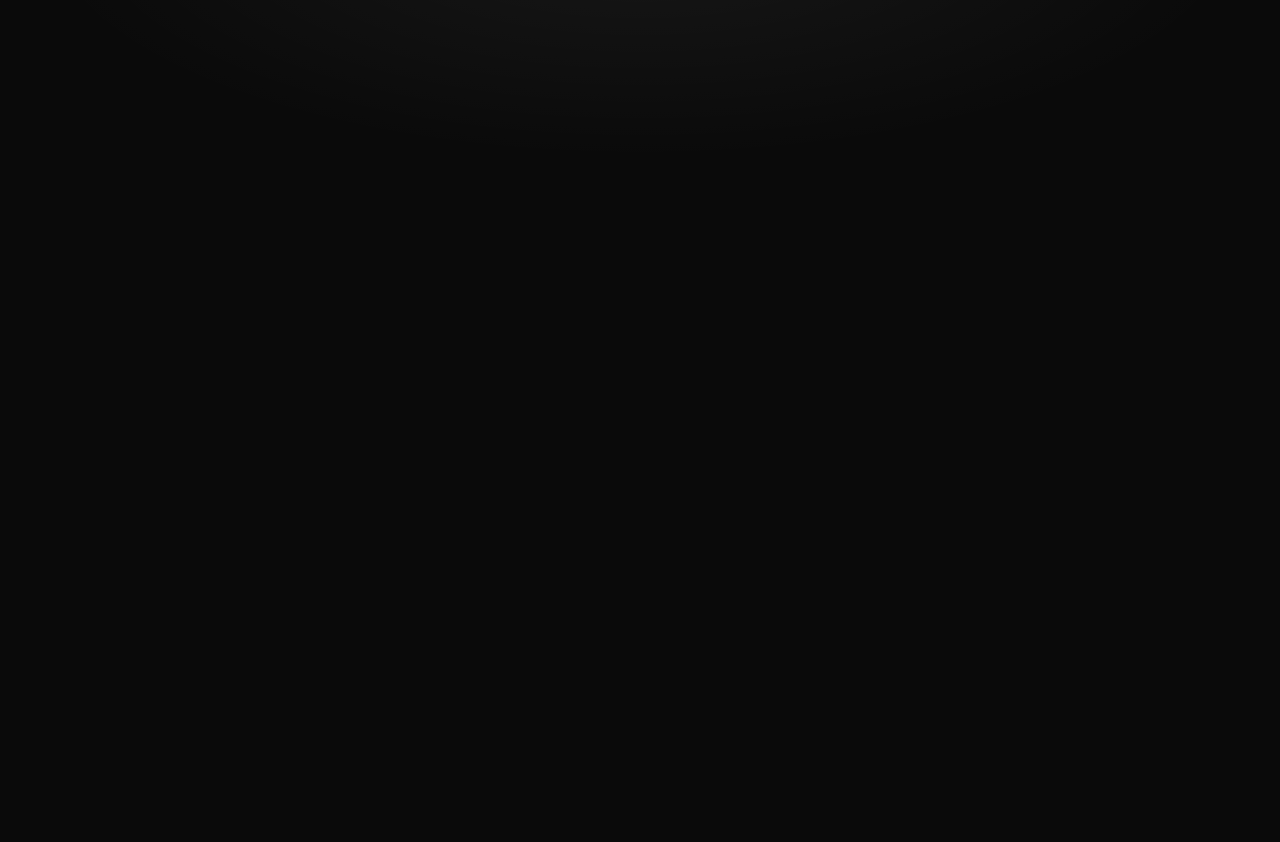
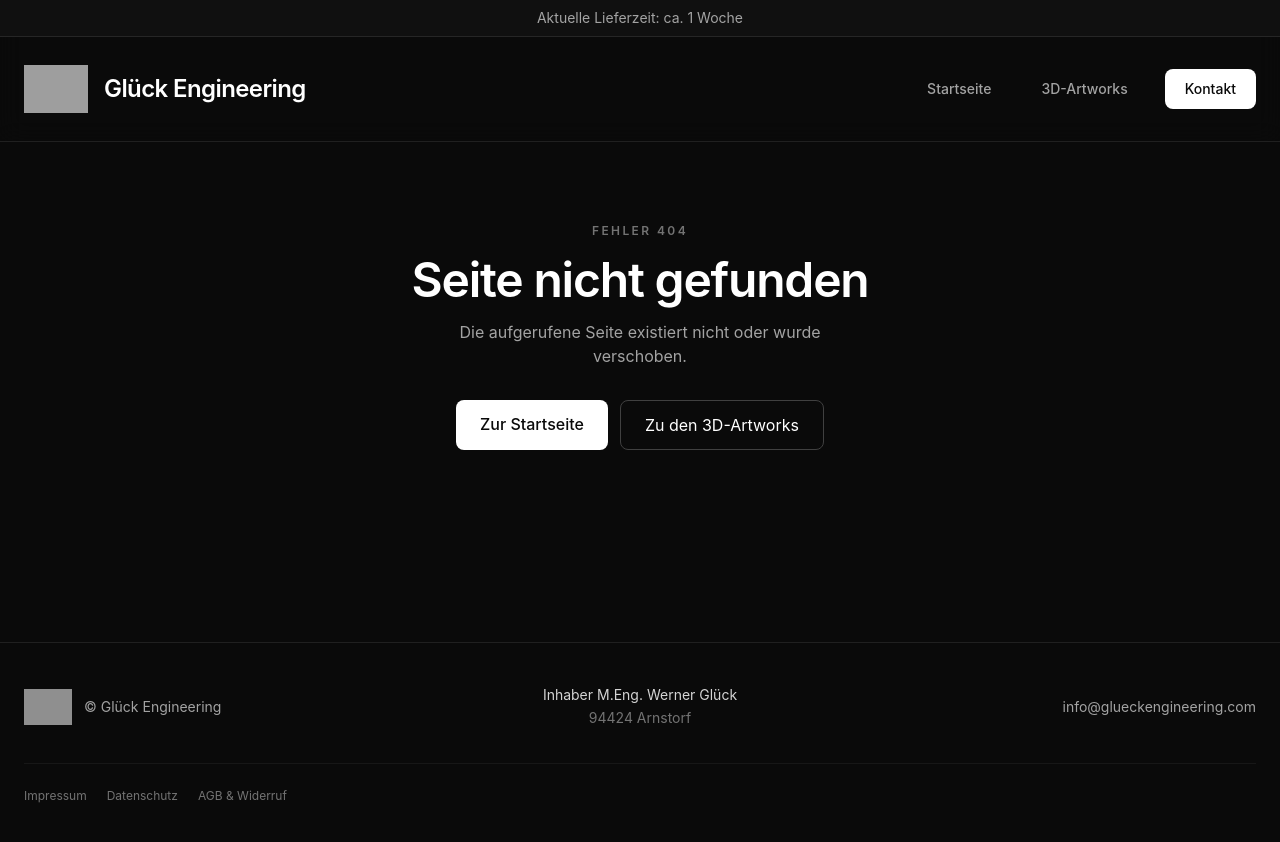
Before and after one commit to WernerG98/glueck-engineering-website, a React (Vite) app: page /service in a window 1280 px wide. Before the commit this address had no page. Before the commit the page ends 800 px from the top, so only its background shows below. Built offline with nearby package versions, Linux system fonts and the light colour scheme; grey boxes are pictures that could not be loaded.

Commit message:
Add 404 page and privacy-friendly Vercel Web Analytics
Catch-all route now shows a proper not-found page instead of a blank
screen. Vercel Analytics is cookie-free and uses the existing Vercel
account, no new sign-up needed.

```diff
--- a/package.json
+++ b/package.json
@@ -9,11 +9,12 @@
     "preview": "vite preview"
   },
   "dependencies": {
+    "@vercel/analytics": "^2.0.1",
+    "formidable": "^3.5.2",
     "react": "^18.3.1",
     "react-dom": "^18.3.1",
     "react-router-dom": "^6.30.1",
-    "resend": "^4.0.1",
-    "formidable": "^3.5.2"
+    "resend": "^4.0.1"
   },
   "devDependencies": {
     "@vitejs/plugin-react": "^4.3.1",
--- a/src/App.jsx
+++ b/src/App.jsx
@@ -4,6 +4,7 @@ import ArtworksPage from "./pages/ArtworksPage";
 import ImpressumPage from "./pages/ImpressumPage";
 import DatenschutzPage from "./pages/DatenschutzPage";
 import AGBPage from "./pages/AGBPage";
+import NotFoundPage from "./pages/NotFoundPage";
 
 export default function App() {
   return (
@@ -13,6 +14,7 @@ export default function App() {
       <Route path="/impressum" element={<ImpressumPage />} />
       <Route path="/datenschutz" element={<DatenschutzPage />} />
       <Route path="/agb" element={<AGBPage />} />
+      <Route path="*" element={<NotFoundPage />} />
     </Routes>
   );
 }
--- a/src/main.jsx
+++ b/src/main.jsx
@@ -1,6 +1,7 @@
 import React from "react";
 import ReactDOM from "react-dom/client";
 import { BrowserRouter } from "react-router-dom";
+import { Analytics } from "@vercel/analytics/react";
 import App from "./App";
 import "./index.css";
 
@@ -8,6 +9,7 @@ ReactDOM.createRoot(document.getElementById("root")).render(
   <React.StrictMode>
     <BrowserRouter>
       <App />
+      <Analytics />
     </BrowserRouter>
   </React.StrictMode>
 );
--- /dev/null
+++ b/src/pages/NotFoundPage.jsx
@@ -0,0 +1,65 @@
+import { Link } from "react-router-dom";
+import Header from "../components/Header";
+import Footer from "../components/Footer";
+import ContactModal from "../components/ContactModal";
+import useContactForm from "../hooks/useContactForm";
+
+export default function NotFoundPage() {
+  const {
+    contactModalOpen,
+    requestSubject,
+    requestType,
+    formData,
+    attachment,
+    isSending,
+    openContactModal,
+    closeContactModal,
+    handleInputChange,
+    handleFileChange,
+    submitContactForm,
+  } = useContactForm();
+
+  return (
+    <div className="flex min-h-screen flex-col bg-neutral-950 text-white">
+      <Header onOpenContactModal={openContactModal} />
+
+      <main className="mx-auto flex max-w-3xl flex-1 flex-col items-center justify-center px-4 py-20 text-center sm:px-6">
+        <span className="eyebrow">Fehler 404</span>
+        <h1 className="mt-4 text-4xl font-semibold tracking-tight sm:text-5xl">Seite nicht gefunden</h1>
+        <p className="mt-4 max-w-md text-sm leading-relaxed text-neutral-400 sm:text-base">
+          Die aufgerufene Seite existiert nicht oder wurde verschoben.
+        </p>
+
+        <div className="mt-8 flex flex-col gap-3 sm:flex-row">
+          <Link
+            to="/"
+            className="inline-block rounded-lg bg-white px-6 py-3 text-center font-medium text-neutral-950 transition hover:bg-neutral-200"
+          >
+            Zur Startseite
+          </Link>
+          <Link
+            to="/artworks"
+            className="inline-block rounded-lg border border-neutral-700 px-6 py-3 text-center transition hover:border-neutral-500 hover:bg-neutral-900"
+          >
+            Zu den 3D-Artworks
+          </Link>
+        </div>
+      </main>
+
+      <Footer />
+
+      <ContactModal
+        contactModalOpen={contactModalOpen}
+        requestSubject={requestSubject}
+        requestType={requestType}
+        formData={formData}
+        handleInputChange={handleInputChange}
+        handleFileChange={handleFileChange}
+        attachment={attachment}
+        closeContactModal={closeContactModal}
+        submitContactForm={submitContactForm}
+        isSending={isSending}
+      />
+    </div>
+  );
+}
```
Also changed, not shown: 1 other file (tests, documents, lock files or other folders).
